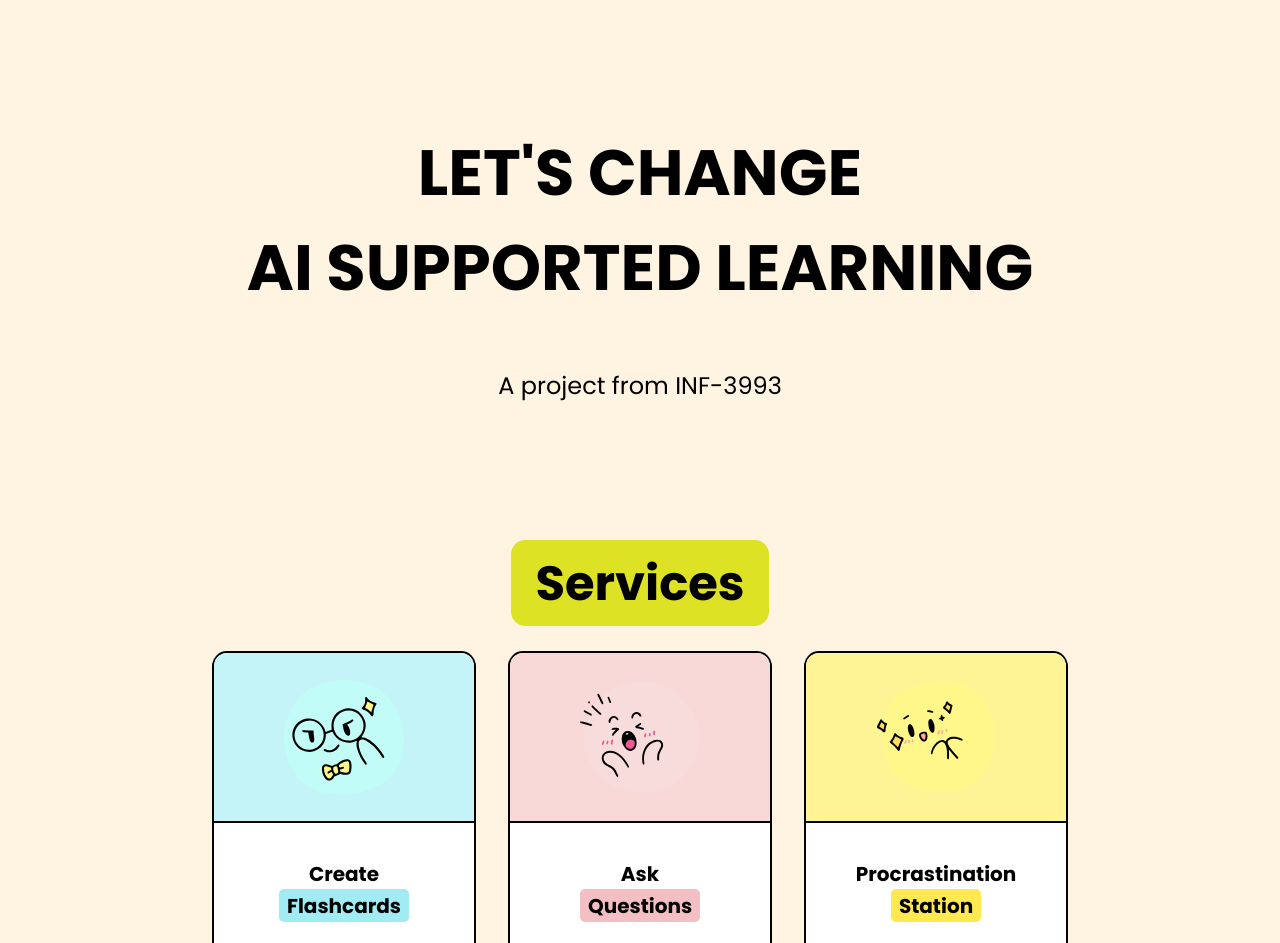
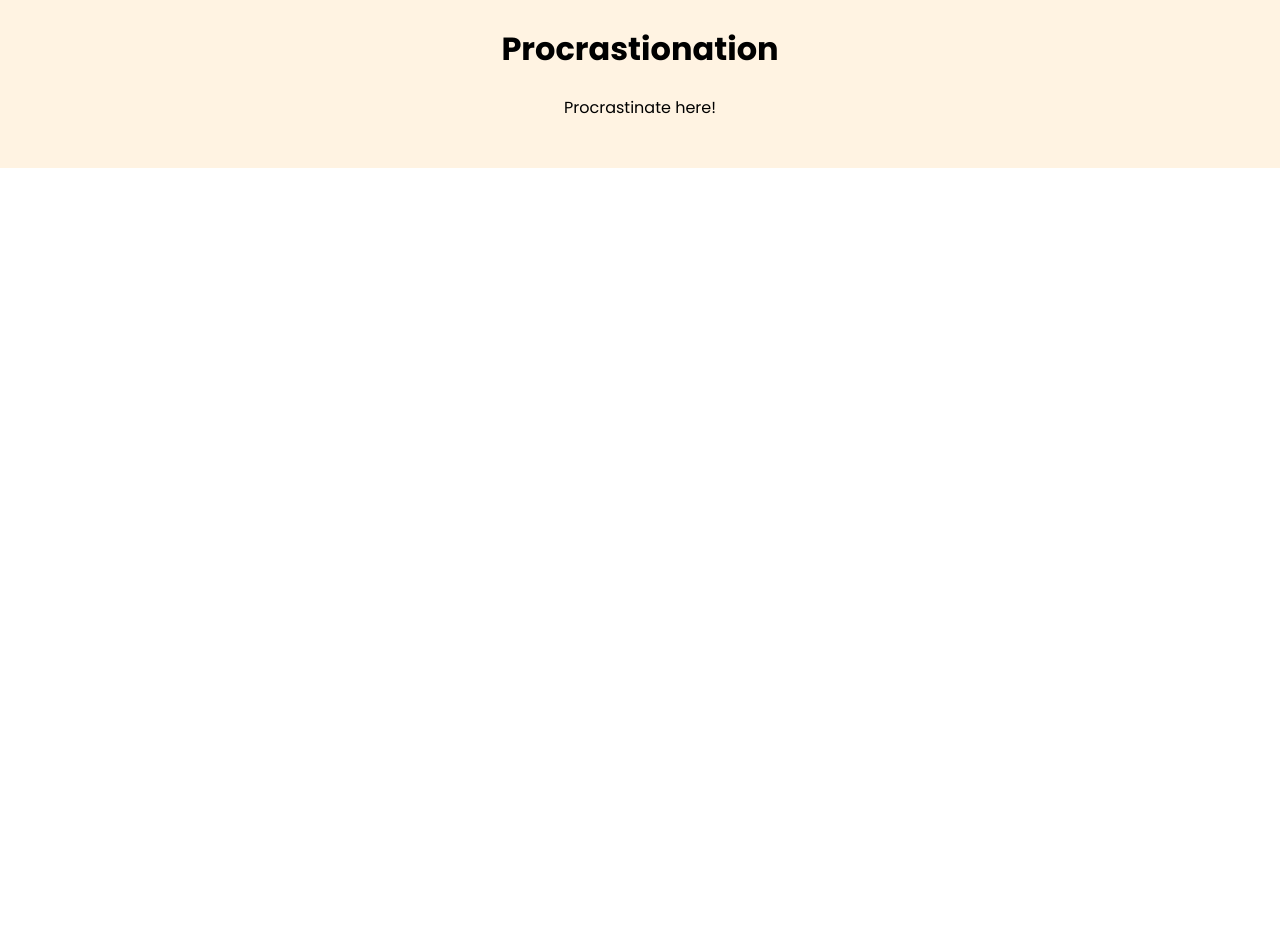
Before and after one commit to franzRasch/INF-3993_AI_Exam, a React (Create React App) app in the folder src/frontend/: page /procrastination in a window 1280 px wide. Shown: the part 100-1043 px from the top of the page. After the commit the page ends 800 px from the top, so only its background shows below. Built offline with nearby package versions, Linux system fonts and the light colour scheme.

Commit message:
added routing to services section

```diff
--- a/src/frontend/src/App.js
+++ b/src/frontend/src/App.js
@@ -1,17 +1,28 @@
 import logo from './assets/GenAi-Logo-2.svg';
 import './App.css';
 import React from 'react';
+import { Routes, Route } from 'react-router-dom';
 import Header from './components/header';
 import Hero from './components/hero';
 import CookieBanner from './components/cookieBanner';
 import ServicesSection from './components/services';
 
+import HomePage from './pages/homepage.js';
+import FlashcardsPage from './pages/FlashcardsPage.js';
+import QuestionsPage from './pages/QuestionsPage.js';
+import ProcrastinationPage from './pages/ProcrastinationPage.js';
+
 function App() {
   return (
     <div className="App">
       <Header />
-      <Hero />
-      <ServicesSection />
+
+      <Routes>
+        <Route path="/" element={<HomePage />} />
+        <Route path="/flashcards" element={<FlashcardsPage />} />
+        <Route path="/questions" element={<QuestionsPage />} />
+        <Route path="/procrastination" element={<ProcrastinationPage />} />
+      </Routes>
     </div>
   );
 }
--- a/src/frontend/src/components/card.js
+++ b/src/frontend/src/components/card.js
@@ -6,7 +6,7 @@ export default function ServiceCard({ titleTop, titleBottom, image, color, highl
   const navigate = useNavigate();
 
   return (
-    <div className="service-card" onClick={() => navigate(route)}>
+    <div className="service-card" onClick={() => navigate(route)} style={{ cursor: 'pointer' }}>
       <div className="card-image" style={{ backgroundColor: color }}>
         <img src={image} alt={`${titleTop} ${titleBottom}`} />
       </div>
--- a/src/frontend/src/components/services.js
+++ b/src/frontend/src/components/services.js
@@ -14,7 +14,7 @@ export default function ServicesSection() {
       image: flashcardsImg,
       color: '#C4F4F8',
       highlightColor: '#A0EBF4',
-      route: '/',
+      route: '/flashcards',
     },
     {
       titleTop: 'Ask',
@@ -22,7 +22,7 @@ export default function ServicesSection() {
       image: questionsImg,
       color: '#F9D8D8',
       highlightColor: '#F4BFC2',
-      route: '/',
+      route: '/questions',
     },
     {
       titleTop: 'Procrastination',
@@ -30,7 +30,7 @@ export default function ServicesSection() {
       image: procrastinationImg,
       color: '#FFF495',
       highlightColor: '#FFE850',
-      route: '/',
+      route: '/procrastination',
     },
   ];
 
--- a/src/frontend/src/css/services.css
+++ b/src/frontend/src/css/services.css
@@ -1,7 +1,6 @@
 .services-section {
   padding: 4rem 2rem;
   text-align: center;
-
 }
 
 .highlight {
--- /dev/null
+++ b/src/frontend/src/pages/FlashcardsPage.js
@@ -0,0 +1,10 @@
+import React from 'react';
+
+export default function FlashcardsPage() {
+  return (
+    <div style={{ padding: '2rem' }}>
+      <h1>Flashcards</h1>
+      <p>Create, edit, and study flashcards here!</p>
+    </div>
+  );
+}
--- /dev/null
+++ b/src/frontend/src/pages/ProcrastinationPage.js
@@ -0,0 +1,10 @@
+import React from 'react';
+
+export default function ProcrastinationPage() {
+  return (
+    <div style={{ padding: '2rem' }}>
+      <h1>Procrastionation</h1>
+      <p>Procrastinate here!</p>
+    </div>
+  );
+}
--- /dev/null
+++ b/src/frontend/src/pages/QuestionsPage.js
@@ -0,0 +1,10 @@
+import React from 'react';
+
+export default function QuestionsPage() {
+  return (
+    <div style={{ padding: '2rem' }}>
+      <h1>Questions</h1>
+      <p>Ask questions here!</p>
+    </div>
+  );
+}
--- /dev/null
+++ b/src/frontend/src/pages/homepage.js
@@ -0,0 +1,12 @@
+import React from 'react';
+import Hero from '../components/hero';
+import ServicesSection from '../components/services';
+
+export default function HomePage() {
+  return (
+    <>
+      <Hero />
+      <ServicesSection />
+    </>
+  );
+}
```
